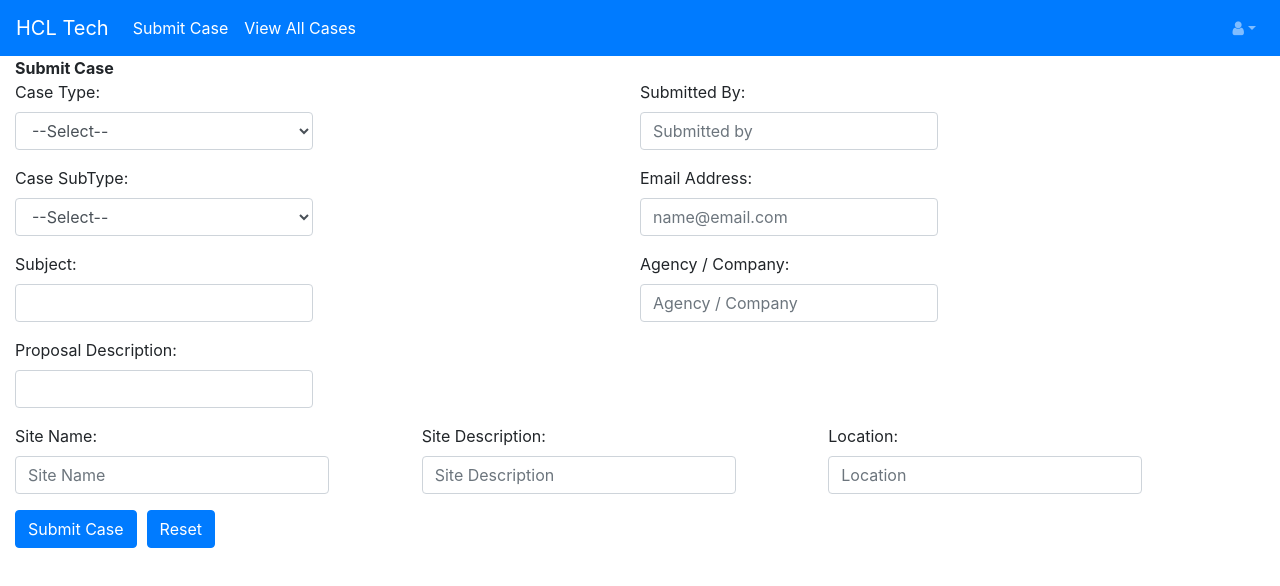
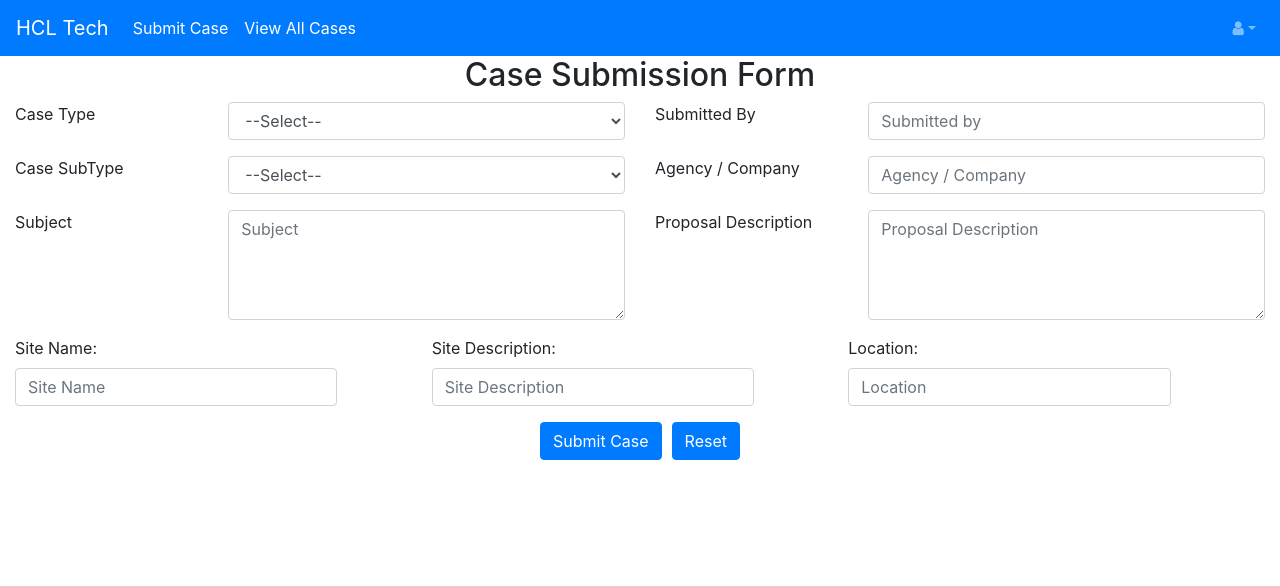
Before and after one commit to HCLMODGAMMA/modgammawebapp, a React (Create React App) app in the folder modGamwebapp/: page /submitCase in a window 1280 px wide. Shown: the top 586 px of the page. Built offline with nearby package versions, Linux system fonts and the light colour scheme.

Commit message:
Response structure changes

```diff
--- a/modGamwebapp/src/components/Login/Login.jsx
+++ b/modGamwebapp/src/components/Login/Login.jsx
@@ -11,11 +11,13 @@ const initialValues = {
 const onSubmit = values => {
     console.log(values);
     login(values)
-    .then((result)=>{
-        console.log(result);
-        if(result.status == 200){
+    .then((response)=>{
+        console.log(response);
+        if(response.data.status == "Success"){
             console.log("Login successfuly");
             window.location.href='/submitCase';
+        }else if(response.data.status == "Fail"){
+            console.log("Login Failed");
         }
     });
 
--- a/modGamwebapp/src/components/SubmitCase/SubmitCase.jsx
+++ b/modGamwebapp/src/components/SubmitCase/SubmitCase.jsx
@@ -1,7 +1,6 @@
 import React, { Component } from 'react'
 import Header from '../Header/Header';
 import {submitCase} from '../../services/Api';
-import { useFormik } from 'formik';
 
 
 export class SubmitCase extends Component {
@@ -83,7 +82,7 @@ export class SubmitCase extends Component {
         submitCase(submitCaseInput)
         .then((result)=>{
             console.log(result)
-            if(result.status == 200){
+            if(result.data.status == "Success"){
                 this.clearAll();
                 alert("Case submitted successfully");
             }
@@ -157,64 +156,74 @@ export class SubmitCase extends Component {
             <div>
                 <Header></Header>
 
-                <form autoComplete="off">
+                <h2 class="text-center">Case Submission Form</h2>
+                <form class="form-horizontal">
                 <div className="container-fluid">
 
                     <div className="row">
-                        <div className="col-sm-12">
-                            <b>Submit Case</b>
-                        </div>
 
-
-                            <div className="row col-sm-12">
-
-                                <div className="col-sm-6 col-xs-12">
-                                    <div className="form-group">
-                                        <label >Case Type:</label>
-                                        <select class="form-control col-sm-6 col-xs-12" id="caseType" name="caseType" value={formFields.caseType} onChange={this.changeEventReact}>
+                <div class="col-sm-6">
+                    <div class="row form-group">
+                    <label class="control-label col-sm-4">Case Type</label>
+                    <div class="col-sm-8">
+                        <select class="form-control" id="caseType" name="caseType" value={formFields.caseType} onChange={this.changeEventReact}>
                             <option value="">--Select--</option>
                             <option value="FA">Formal Application</option>
                             <option value="others">Others</option>
                         </select>
                     </div>
+                    </div>
 
-                                    <div className="form-group">
-                                        <label >Case SubType:</label>
-                                        <select class="form-control col-sm-6 col-xs-12" id="caseSubType" name="caseSubType" value={formFields.caseSubType} onChange={this.changeEventReact}>
+
+                    <div class="row form-group">
+                    <label class="control-label col-sm-4">Case SubType</label>
+                    <div class="col-sm-8">
+                        <select class="form-control" id="caseSubType" name="caseSubType" value={formFields.caseSubType} onChange={this.changeEventReact}>
                             <option value="">--Select--</option>
                             <option value="FA">FA</option>
                             <option value="others">Others</option>
                         </select>
                     </div>
-
-                                    <div className="form-group">
-                                        <label >Subject:</label>
-                                        <input type="text" className="form-control col-sm-6 col-xs-12" name="subject" value={formFields.subject} onChange={this.changeEventReact}/>
                     </div>
-                                    <div className="form-group">
-                                        <label>Proposal Description:</label>
-                                        <input type="text" className="form-control col-sm-6 col-xs-12" name="proposalDescription" value={formFields.proposalDescription} onChange={this.changeEventReact} />
                 </div>
 
+                <div class="col-sm-6">
+                    <div class="row form-group">
+                    <label class="control-label col-sm-4">Submitted By</label>
+                    <div class="col-sm-8">
+                        <input type="text" className="form-control" placeholder="Submitted by" name="contactsubmittedBy" value={formFields.contactsubmittedBy} onChange={this.changeEventReact} />
+                    </div>
                     </div>
 
-                                <div className="col-sm-6">
-                                    <div className="form-group">
-                                        <label >Submitted By:</label>
-                                        <input type="text" className="form-control col-sm-6 col-xs-12" placeholder="Submitted by" name="contactsubmittedBy" value={formFields.contactsubmittedBy} onChange={this.changeEventReact} />
-                                    </div>
-                                    <div className="form-group">
-                                        <label>Email Address:</label>
-                                        <input type="text" className="form-control col-sm-6 col-xs-12" placeholder="name@email.com" name="contactemailAddress" value={formFields.contactemailAddress} onChange={this.changeEventReact} />
-                                    </div>
-                                    <div className="form-group">
-                                        <label>Agency / Company:</label>
-                                        <input type="text" className="form-control col-sm-6 col-xs-12" placeholder="Agency / Company" name="contactagencyCompany"  value={formFields.contactagencyCompany} onChange={this.changeEventReact} />
+                    <div class="row form-group">
+                        <label class="control-label col-sm-4">Agency / Company</label>
+                        <div class="col-sm-8">
+                            <input type="text" className="form-control" placeholder="Agency / Company" name="contactagencyCompany"  value={formFields.contactagencyCompany} onChange={this.changeEventReact} />
                         </div>
                     </div>
-                                {/* {this.generateSites()} */}
+                </div>
+
+                <div class="col-sm-6">
+                    <div class="row form-group">
+                    <label class="control-label col-sm-4">Subject</label>
+                    <div class="col-sm-8">
+                    <textarea cols="4" rows="4" className="form-control" placeholder="Subject" name="subject" value={formFields.subject} onChange={this.changeEventReact}>
+                        </textarea>
+                    </div>
+                    </div>
+                </div>
+
+                <div class="col-sm-6">
+                    <div class="row form-group">
+                    <label class="control-label col-sm-4">Proposal Description</label>
+                    <div class="col-sm-8">
+                    <textarea cols="4" rows="4" className="form-control" placeholder="Proposal Description" name="proposalDescription" value={formFields.proposalDescription} onChange={this.changeEventReact}>
+                        </textarea>
+                    </div>
+                    </div>
+                </div>
+
                 <div className="row col-sm-12">
-
                     <div className="col-sm-4 col-xs-12">
                         <div className="form-group">
                             <label >Site Name:</label>
@@ -234,23 +243,12 @@ export class SubmitCase extends Component {
                         </div>
                     </div>
                 </div>
-
-                            </div>
-
-                            <div className="col-sm-12 padTop10">
-                                <button id="submitCase" type="button" className="btn btn-primary" onClick={this.submitCase}>Submit Case</button>
-
-                                <button style={mystyle} id="clear" type="button" className="btn btn-primary" onClick={this.clearAll}>Reset</button>
-
-                                {/* <Button className="marleft10" variant="contained" color="primary" onClick={this.clearAll}>
-                                    Clear
-                                </Button> */}
-                            </div>
-
-
             </div>
             </div>
-
+                <div class="text-center">
+                    <button id="submitCase" type="button" className="btn btn-primary" onClick={this.submitCase}>Submit Case</button>
+                    <button style={mystyle} id="clear" type="button" className="btn btn-primary" onClick={this.clearAll}>Reset</button>
+                </div>
                 </form>
             </div>
         )
--- a/modGamwebapp/src/components/ViewAllCases/ViewAllCases.jsx
+++ b/modGamwebapp/src/components/ViewAllCases/ViewAllCases.jsx
@@ -35,7 +35,7 @@ export class ViewAllCases extends Component {
         listAllCases()
         .then((response)=>{
             console.log(response)
-            if(response.status == 200){
+            if(response.data.status == 200){
                 this.setState({
                     allCases :response.data.result
                 })
@@ -43,6 +43,9 @@ export class ViewAllCases extends Component {
         });
     }
 
+    viewCase = (e)=> {
+        console.log(e);
+    }
     render() {
 
         const mystyle = {
@@ -72,7 +75,7 @@ export class ViewAllCases extends Component {
                                     <TableBody>
                                         {this.state.allCases.map((p, index) => {
                                             return <TableRow key={index}>
-                                            <TableCell>{p.csmNo}</TableCell>
+                                            <TableCell> <span onClick={() => this.viewCase(p.csmNo)}>{p.csmNo}</span></TableCell>
                                             <TableCell>{p.caseSubmissionNo}</TableCell>
                                             <TableCell>{p.caseType}</TableCell>
                                             <TableCell>{p.caseSubType}</TableCell>
```
Lines whose indentation alone changed are shown as unchanged.
